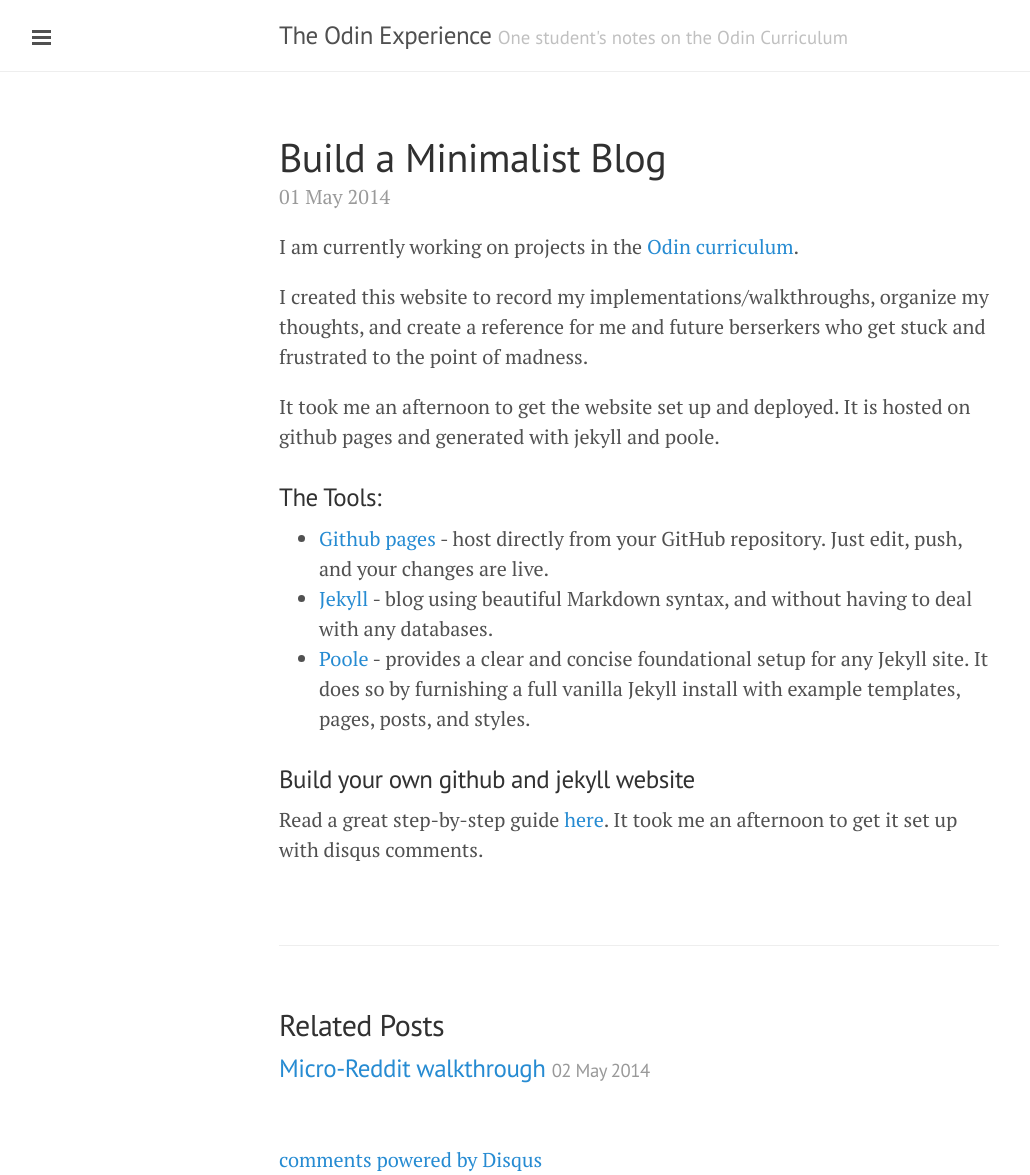
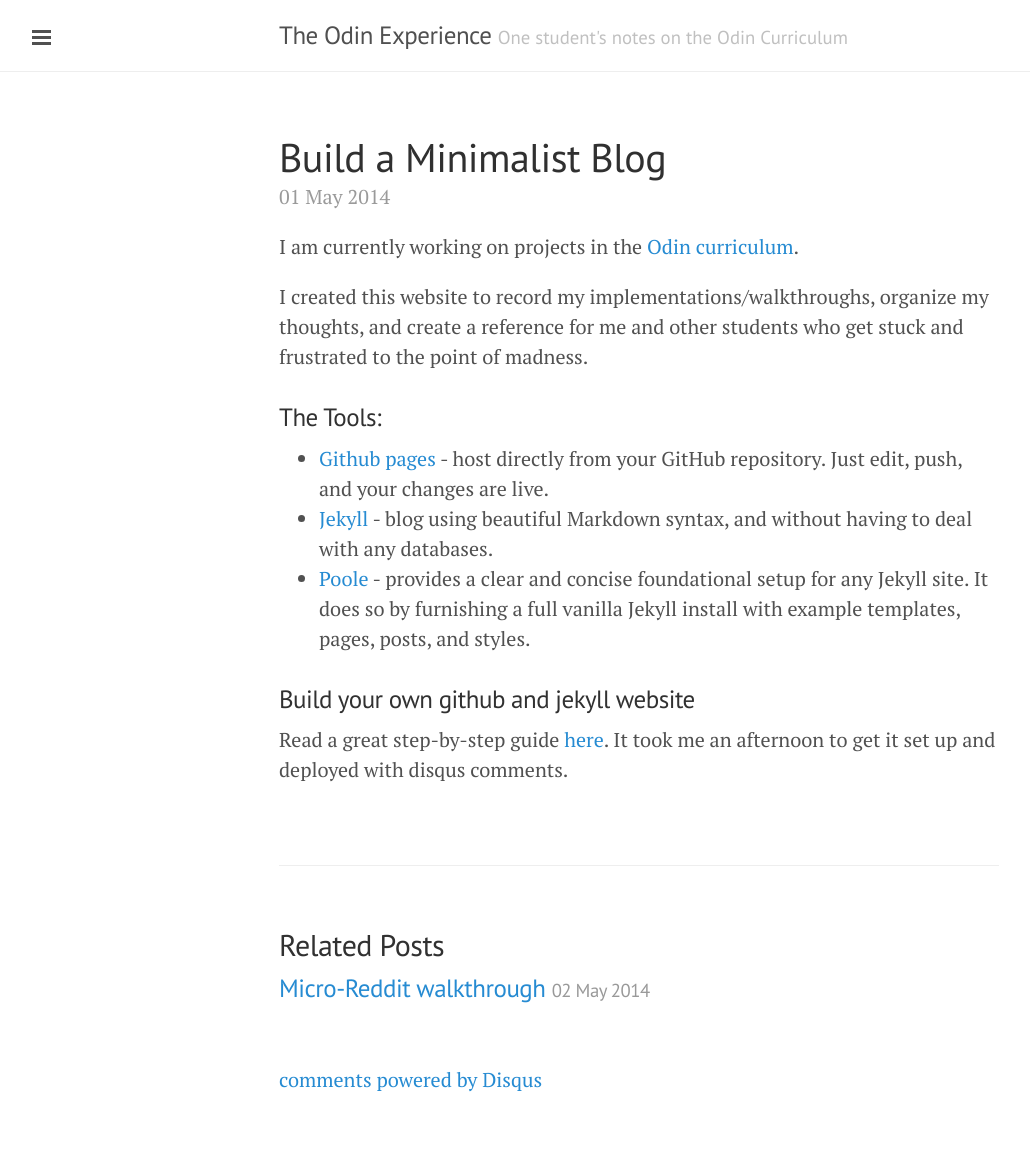
Before and after one commit to Jberczel/jberczel.github.io, a Jekyll site: the page built from _posts/2014-05-01-welcome-to-valhalla.md, in a window 1280 px wide. Shown: the whole page, without its empty margins (1-1031 px from the left). Built offline with Jekyll 4.4.1, drawn with Linux system fonts in a browser that asks for light colours; Markdown is read by kramdown in place of the engine named in the settings; comment, search, counter and statistics services are not loaded; after the commit the page ends 1095 px from its top, so only the background shows below that.

Commit message:
Update first post

```diff
--- a/_posts/2014-05-01-welcome-to-valhalla.md
+++ b/_posts/2014-05-01-welcome-to-valhalla.md
@@ -7,9 +7,7 @@
 
 I am currently working on projects in the [Odin curriculum](http://www.theodinproject.com/home).
 
-I created this website to record my implementations/walkthroughs, organize my thoughts, and create a reference for me and future berserkers who get stuck and frustrated to the point of madness.
-
-It took me an afternoon to get the website set up and deployed. It is hosted on github pages and generated with jekyll and poole.
+I created this website to record my implementations/walkthroughs, organize my thoughts, and create a reference for me and other students who get stuck and frustrated to the point of madness.
 
 ###The Tools:
 
```
Also changed, not shown: other parts of _posts/2014-05-01-welcome-to-valhalla.md (+1 -1 lines), 3 other files.
